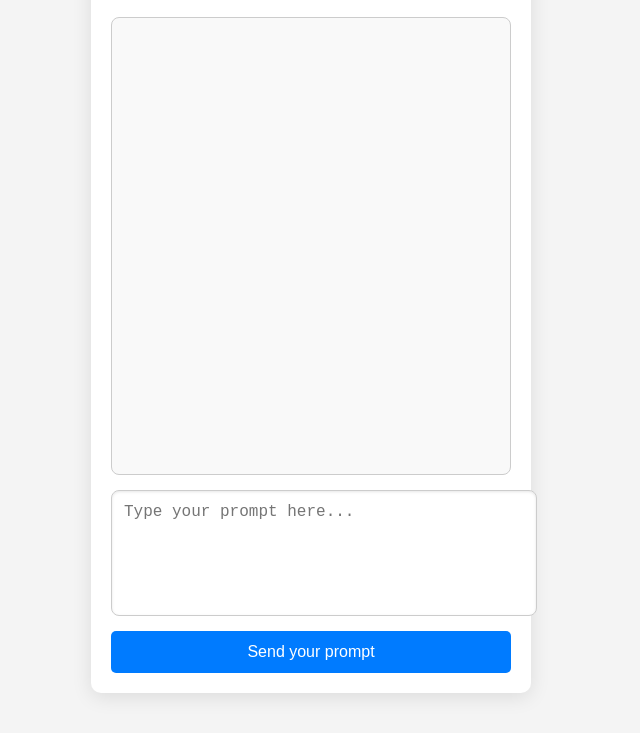
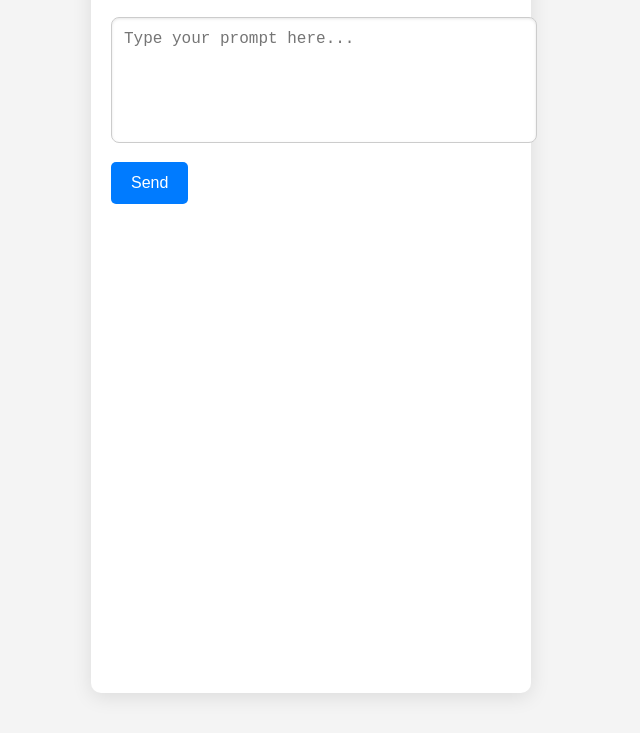
Before and after one commit to utkarshdubey2008/FusionAi_img, a website: page public/index.html in a window 1280 px wide. Shown: the part 67-800 px from the top of the page, without its empty margins (329-969 px from the left). Drawn offline with Linux system fonts and the light colour scheme.

Commit message:
Update index.html

```diff
--- a/public/index.html
+++ b/public/index.html
@@ -9,11 +9,11 @@
 <body>
     <div class="container">
         <h1>Fusion AI Image Generator</h1>
-        <div id="chat-area">
-            <div id="messages"></div>
+        <div id="messages" class="messages"></div>
+        <div class="input-bar">
+            <textarea id="prompt" placeholder="Type your prompt here..." rows="1"></textarea>
+            <button id="generateBtn">Send</button>
         </div>
-        <textarea id="prompt" placeholder="Type your prompt here..."></textarea>
-        <button id="generateBtn">Send your prompt</button>
         <button id="regenerateBtn" style="display: none;">Regenerate</button>
     </div>
     <script src="app.js"></script>
```
